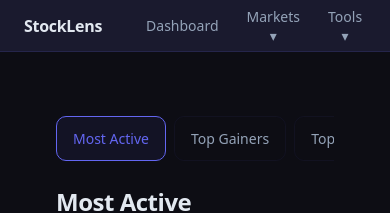
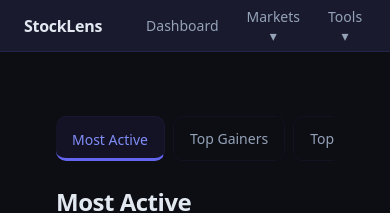
Before and after one commit to William-Kruta/StockLens, a React (Vite) app in the folder frontend/: page /markets in a window 390 px wide. Shown: the top 213 px of the page. Built offline with nearby package versions, Linux system fonts and the light colour scheme; no server answers.

Commit message:
fix: correct active sidebar item colors and responsive breakpoint

```diff
--- a/frontend/src/pages/Markets/Markets.module.css
+++ b/frontend/src/pages/Markets/Markets.module.css
@@ -33,8 +33,9 @@
 
 .sidebarItem.active {
   background: var(--accent-indigo-dim);
-  border-color: var(--accent-indigo);
-  color: var(--accent-indigo);
+  color: var(--accent-violet);
+  border-left: 3px solid var(--accent-indigo);
+  padding-left: calc(1rem - 3px);
 }
 
 .content {
@@ -50,7 +51,7 @@
   letter-spacing: -0.02em;
 }
 
-@media (max-width: 768px) {
+@media (max-width: 800px) {
   .layout {
     flex-direction: column;
     gap: 1rem;
@@ -68,4 +69,11 @@
     white-space: nowrap;
     flex-shrink: 0;
   }
+
+  .sidebarItem.active {
+    border-left: none;
+    border-bottom: 3px solid var(--accent-indigo);
+    padding-left: 1rem;
+    padding-bottom: calc(0.75rem - 3px);
+  }
 }
```
